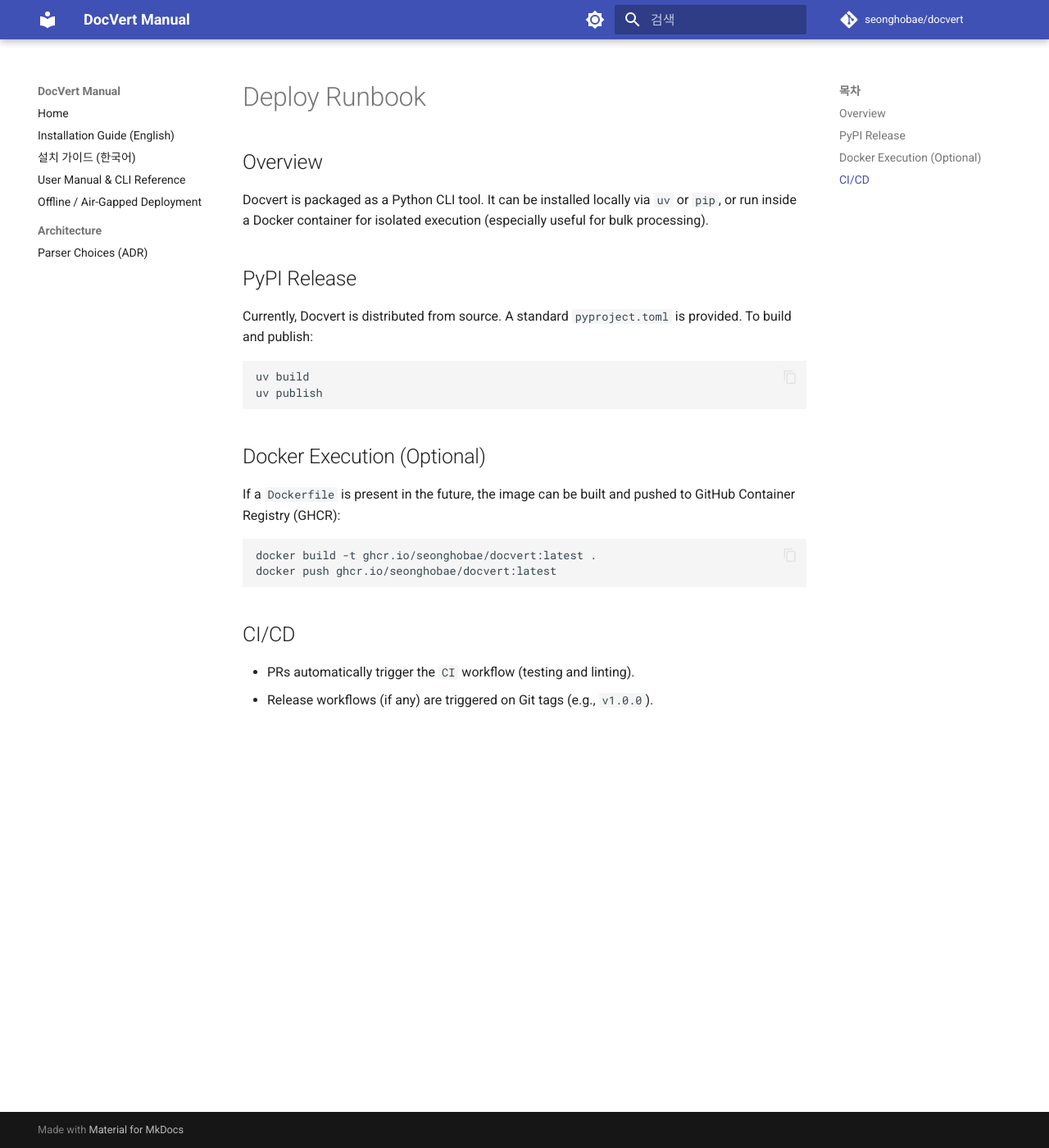
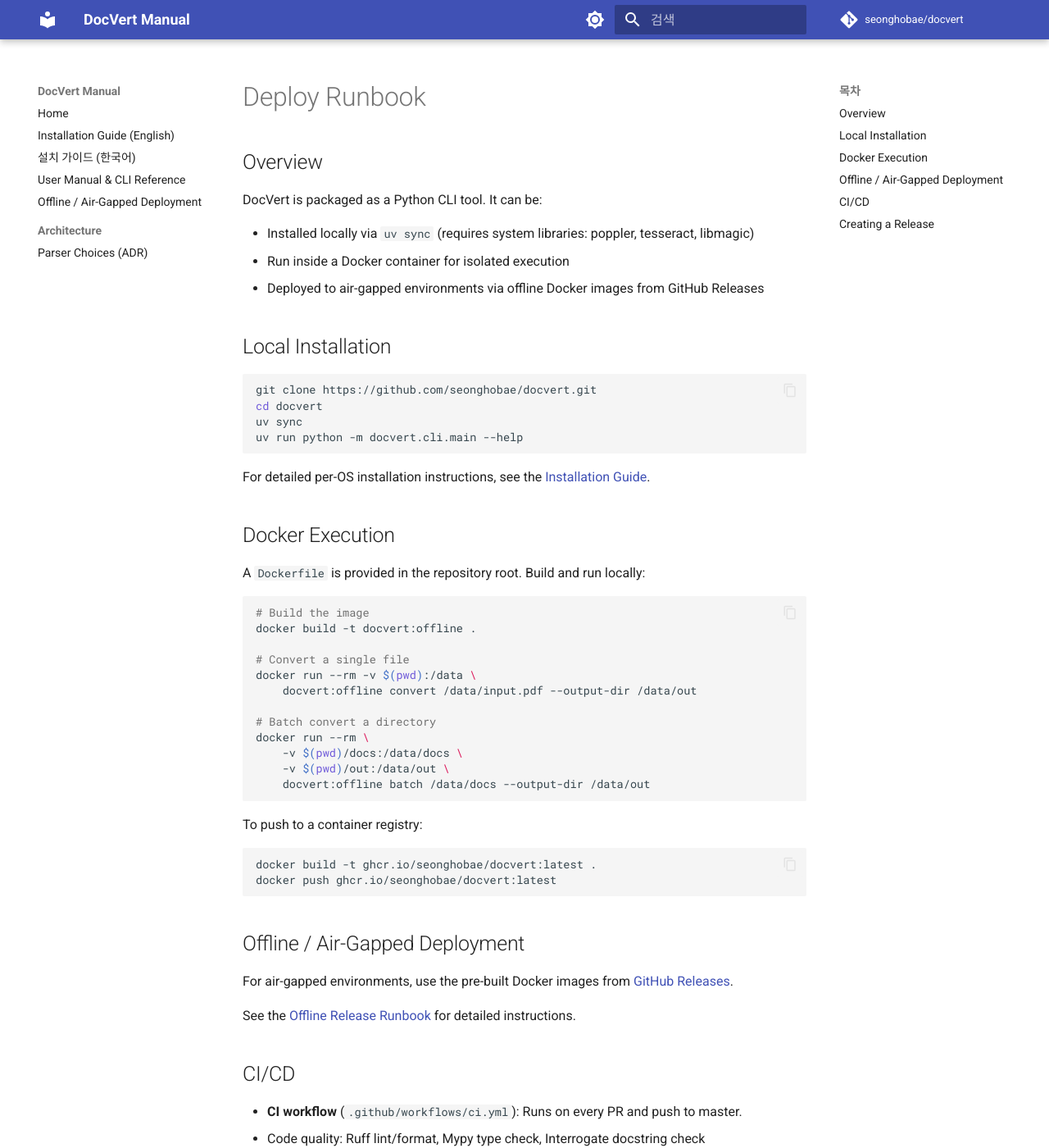
Before and after one commit to seonghobae/docvert, an MkDocs documentation site: the page built from docs/operations/deploy-runbook.md, in a window 1280 px wide and 1400 px high. Shown: the whole window at 82% size. Built offline with MkDocs 1.6.1 and Material for MkDocs 9.7.7, drawn with Linux system fonts in a browser that asks for light colours; comment, search, counter and statistics services are not loaded; some of the changed text lies outside the part shown.

Commit message:
chore: release v0.2.0 (#22)
* chore: bump version to 0.2.0

Release v0.2.0 includes:
- Comprehensive per-OS installation guides (macOS without Homebrew, Windows, Linux)
- Air-gapped/offline deployment documentation
- Enhanced GitHub Pages with Material theme
- Improved docstring quality across all modules
- Cleaned up GitHub releases (removed failed v0.1.0, v0.1.1)

Co-Authored-By: Claude Opus 4.6 (1M context) <noreply@anthropic.com>

* fix: remove unused deps, fix Dockerfile, update deploy runbook

- Remove pdfminer-six and pdfplumber from production dependencies
  (not imported anywhere in the codebase)
- Move mkdocs and mkdocs-material to dev dependency group
- Remove unnecessary COPY main.py from Dockerfile
- Update deploy-runbook.md to reflect existing Dockerfile and workflows
- Document all CLI invocation methods in manual.md
- Add .mypy_cache/, execution_summary.txt, task_completed.txt to .gitignore

Co-Authored-By: Claude Opus 4.6 (1M context) <noreply@anthropic.com>

---------

Co-authored-by: Claude Opus 4.6 (1M context) <noreply@anthropic.com>

````diff
--- a/docs/operations/deploy-runbook.md
+++ b/docs/operations/deploy-runbook.md
@@ -1,23 +1,71 @@
 # Deploy Runbook
 
 ## Overview
-Docvert is packaged as a Python CLI tool. It can be installed locally via `uv` or `pip`, or run inside a Docker container for isolated execution (especially useful for bulk processing).
 
-## PyPI Release
-Currently, Docvert is distributed from source. A standard `pyproject.toml` is provided.
-To build and publish:
+DocVert is packaged as a Python CLI tool. It can be:
+
+- Installed locally via `uv sync` (requires system libraries: poppler, tesseract, libmagic)
+- Run inside a Docker container for isolated execution
+- Deployed to air-gapped environments via offline Docker images from GitHub Releases
+
+## Local Installation
+
 ```bash
-uv build
-uv publish
+git clone https://github.com/seonghobae/docvert.git
+cd docvert
+uv sync
+uv run python -m docvert.cli.main --help
 ```
 
-## Docker Execution (Optional)
-If a `Dockerfile` is present in the future, the image can be built and pushed to GitHub Container Registry (GHCR):
+For detailed per-OS installation instructions, see the [Installation Guide](https://seonghobae.github.io/docvert/installation-guide/).
+
+## Docker Execution
+
+A `Dockerfile` is provided in the repository root. Build and run locally:
+
+```bash
+# Build the image
+docker build -t docvert:offline .
+
+# Convert a single file
+docker run --rm -v $(pwd):/data \
+    docvert:offline convert /data/input.pdf --output-dir /data/out
+
+# Batch convert a directory
+docker run --rm \
+    -v $(pwd)/docs:/data/docs \
+    -v $(pwd)/out:/data/out \
+    docvert:offline batch /data/docs --output-dir /data/out
+```
+
+To push to a container registry:
+
 ```bash
 docker build -t ghcr.io/seonghobae/docvert:latest .
 docker push ghcr.io/seonghobae/docvert:latest
 ```
 
+## Offline / Air-Gapped Deployment
+
+For air-gapped environments, use the pre-built Docker images from [GitHub Releases](https://github.com/seonghobae/docvert/releases).
+
+See the [Offline Release Runbook](offline-release-runbook.md) for detailed instructions.
+
 ## CI/CD
-- PRs automatically trigger the `CI` workflow (testing and linting).
-- Release workflows (if any) are triggered on Git tags (e.g., `v1.0.0`).
+
+- **CI workflow** (`.github/workflows/ci.yml`): Runs on every PR and push to master.
+  - Code quality: Ruff lint/format, Mypy type check, Interrogate docstring check
+  - Tests: pytest with 100% coverage enforcement
+- **Pages workflow** (`.github/workflows/pages.yml`): Deploys documentation to GitHub Pages on push to master.
+- **Release workflow** (`.github/workflows/release.yml`): Triggered by Git tags (`v*`). Builds Docker offline bundle and creates GitHub Release with split archive files.
+
+## Creating a Release
+
+1. Update the version in `pyproject.toml`
+2. Commit and merge to master
+3. Create and push a Git tag:
+   ```bash
+   git tag v0.2.0
+   git push origin v0.2.0
+   ```
+4. The release workflow will automatically build the Docker image, create split archives, and publish a GitHub Release.
````
Also changed, not shown: docs/manual.md (+8 -5 lines), pyproject.toml (+3 -5 lines), 3 other files.
